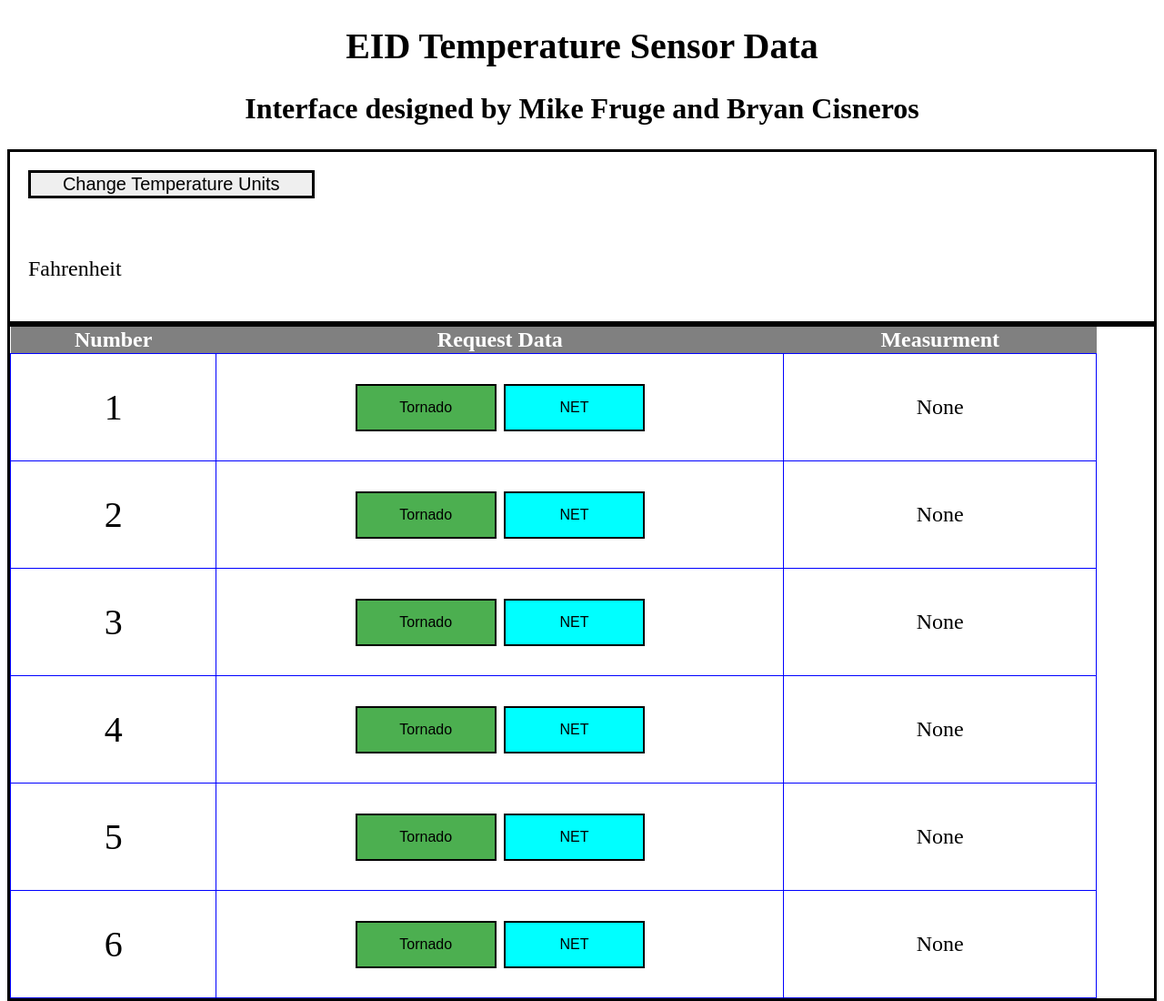
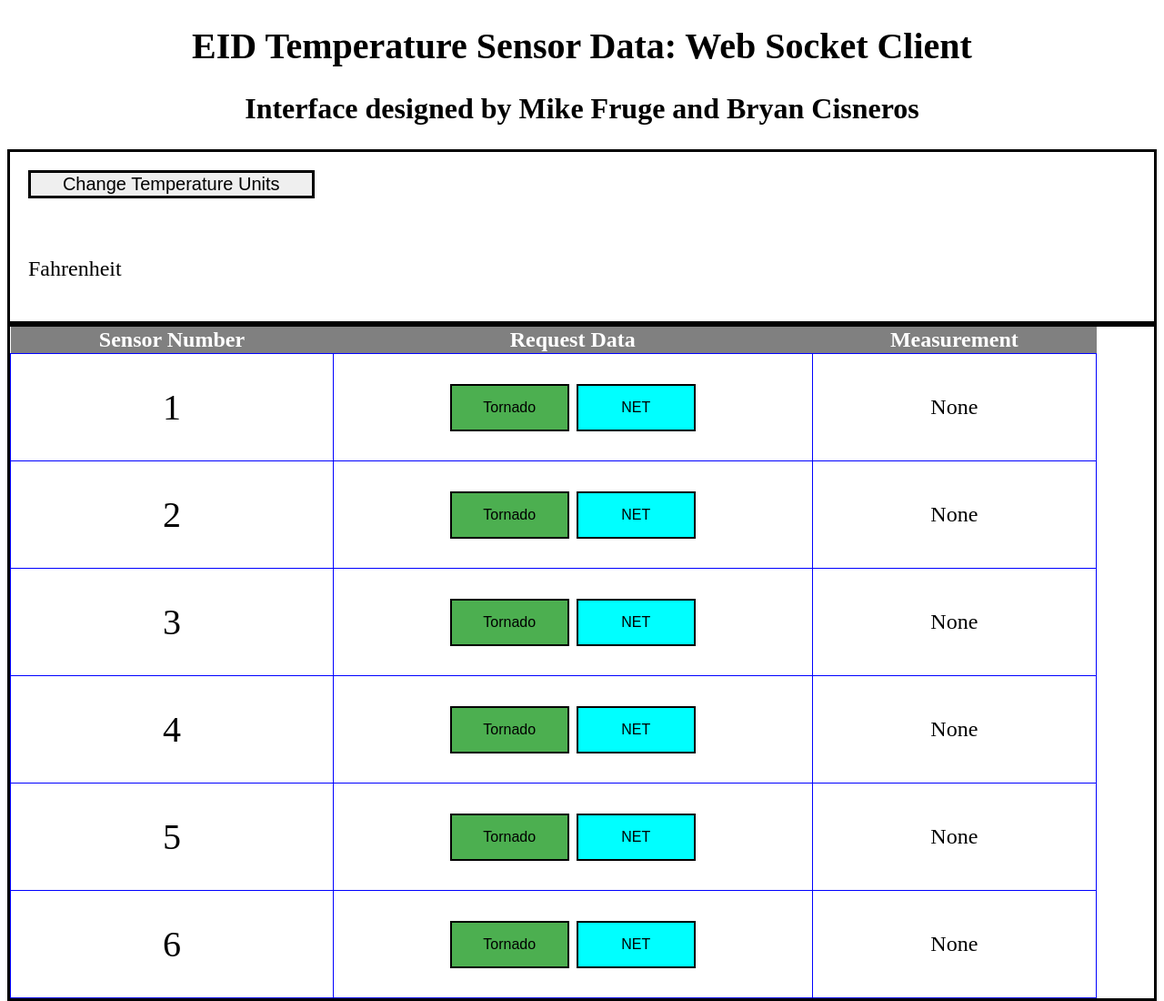
Before and after one commit to mfruge9214/EID-temp-sensors-cloud-services, a plain HTML site: page Sensor_Table.html in a window 1280 px wide. Shown: the top 1100 px of the page at 91% size. Drawn offline with nearby package versions, Linux system fonts and the light colour scheme.

Commit message:
Changed spelling

```diff
--- a/Sensor_Table.html
+++ b/Sensor_Table.html
@@ -11,7 +11,7 @@
     <link rel="stylesheet" href="styles.css">
 </head>
 <body>
-	<h1>EID Temperature Sensor Data</h1>
+	<h1>EID Temperature Sensor Data: Web Socket Client</h1>
 	<h2>Interface designed by Mike Fruge and Bryan Cisneros</h2>
 	<div class="settings">
 		<button id="S_convertTemp" class="settings_b">Change Temperature Units</button>
@@ -22,9 +22,9 @@
 
 		<table class="indivData">
 			<tr>
-				<th>Number</th>
+				<th>Sensor Number</th>
 				<th>Request Data</th>
-				<th>Measurment</th>
+				<th>Measurement</th>
 			</tr>
 
 			<tr>
@@ -58,7 +58,6 @@
 				<td>
 					<p id="sensor3_out_data">None</p>
 				</td>
-
 			</tr>
 			<tr>
 				<td class="s_num">4</td>
```
